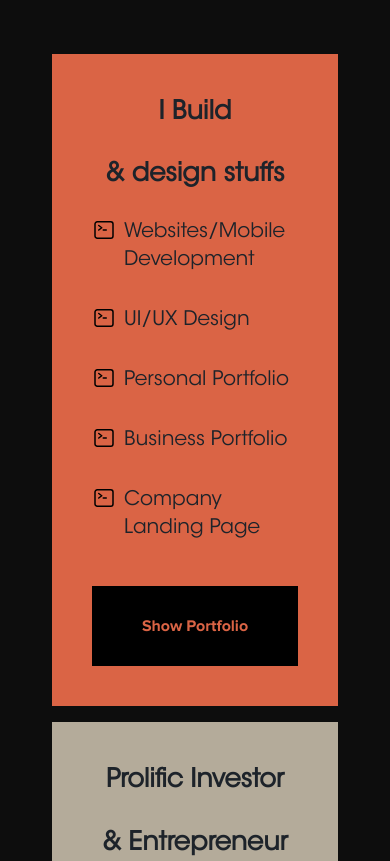
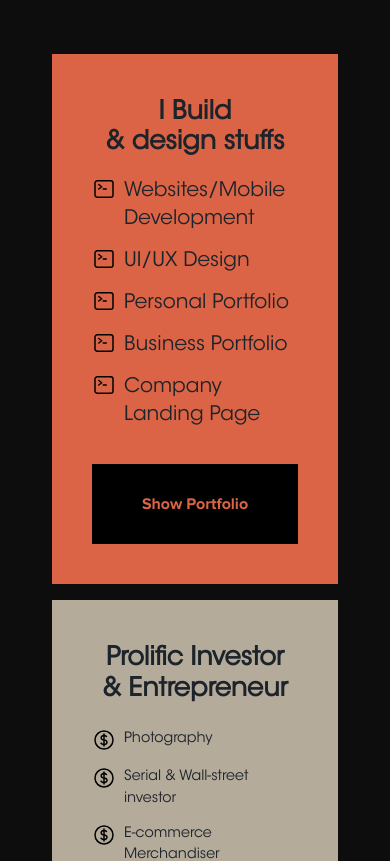
Before and after one commit to DavidWaza/matt-portfolio, a Next.js app: page / in a window 390 px wide. Shown: the part 1540-2401 px from the top of the page. Built offline with nearby package versions, Linux system fonts and the light colour scheme; a web font is replaced by a local one.

Commit message:
close gaps on port card

```diff
--- a/src/components/Projects.tsx
+++ b/src/components/Projects.tsx
@@ -22,13 +22,13 @@ const Projects = () => {
                     I Build
                   </p>
                   <br />
-                  <p className="avant-semi text-[1.6rem] md:text-4xl text-[#1D232A] text-center md:text-left">
+                  <p className="avant-semi text-[1.6rem] md:text-4xl text-[#1D232A] text-center md:text-left -mt-8">
                     & design stuffs
                   </p>
                   <ul className="grid lg:grid-cols-2 avant-semi mt-2 md:mt-3 text-[#1D232A] text-xl text-[0.89rem] md:text-xl">
                     {webDev.map((list, index) => {
                       return (
-                        <div key={index} className="flex gap-2 my-4">
+                        <div key={index} className="flex gap-2 lg:my-4 my-[7px]">
                           <img src={list.src} className="w-6 h-6" />
                           <p className="font-normal">{list.name}</p>
                         </div>
@@ -48,7 +48,7 @@ const Projects = () => {
                     Prolific Investor
                   </p>
                   <br />
-                  <p className="avant-semi text-[1.6rem] md:text-4xl text-[#1D232A] text-center md:text-left">
+                  <p className="avant-semi text-[1.6rem] md:text-4xl text-[#1D232A] text-center md:text-left -mt-8">
                     & Entrepreneur
                   </p>
                   <ul className=" grid lg:grid-cols-2 w-full avant-semi mt-3 text-[#1D232A] text-[0.89rem] md:text-xl">
```
